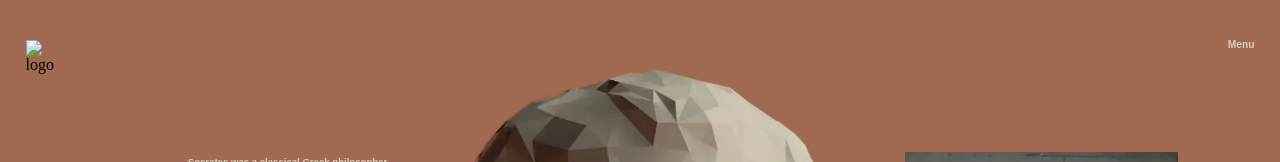
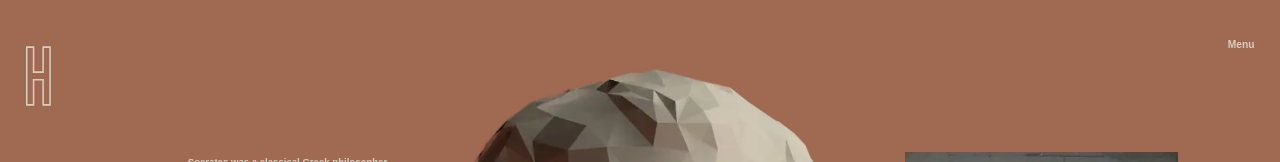
Before and after one commit to im-meraj/socrates, a plain HTML site: page index.html in a window 1280 px wide. Shown: the top 162 px of the page. Drawn offline with nearby package versions, Linux system fonts and the light colour scheme; a web font is replaced by a local one.

Commit message:
Fixed logo img

```diff
--- a/index.html
+++ b/index.html
@@ -12,7 +12,7 @@
     <div id="main">
         <div id="navbar">
             <div id="logo">
-                <img src="../task-6/assets/imgs/H (Stroke).svg" alt="logo">
+                <img src="./assets/imgs/H (Stroke).svg" alt="logo">
             </div>
             <a href="#">Menu</a>
         </div>
```
